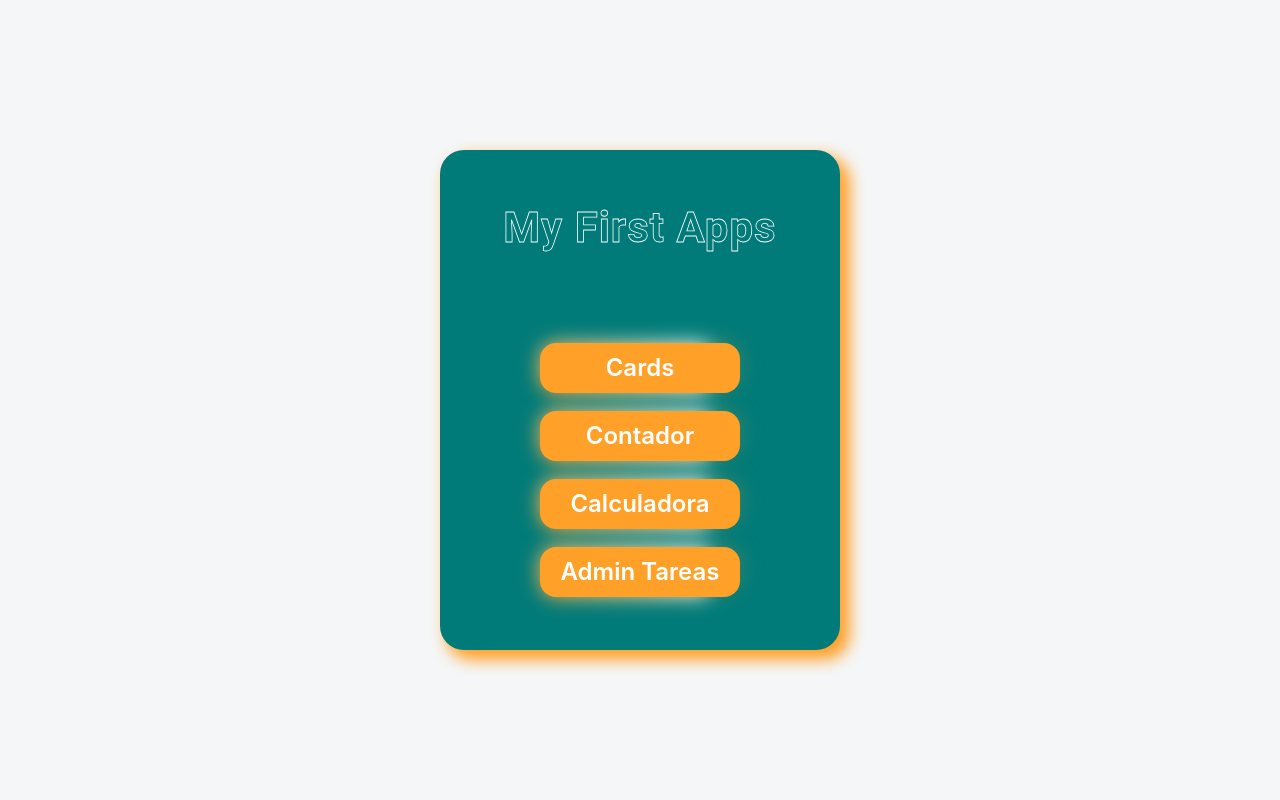
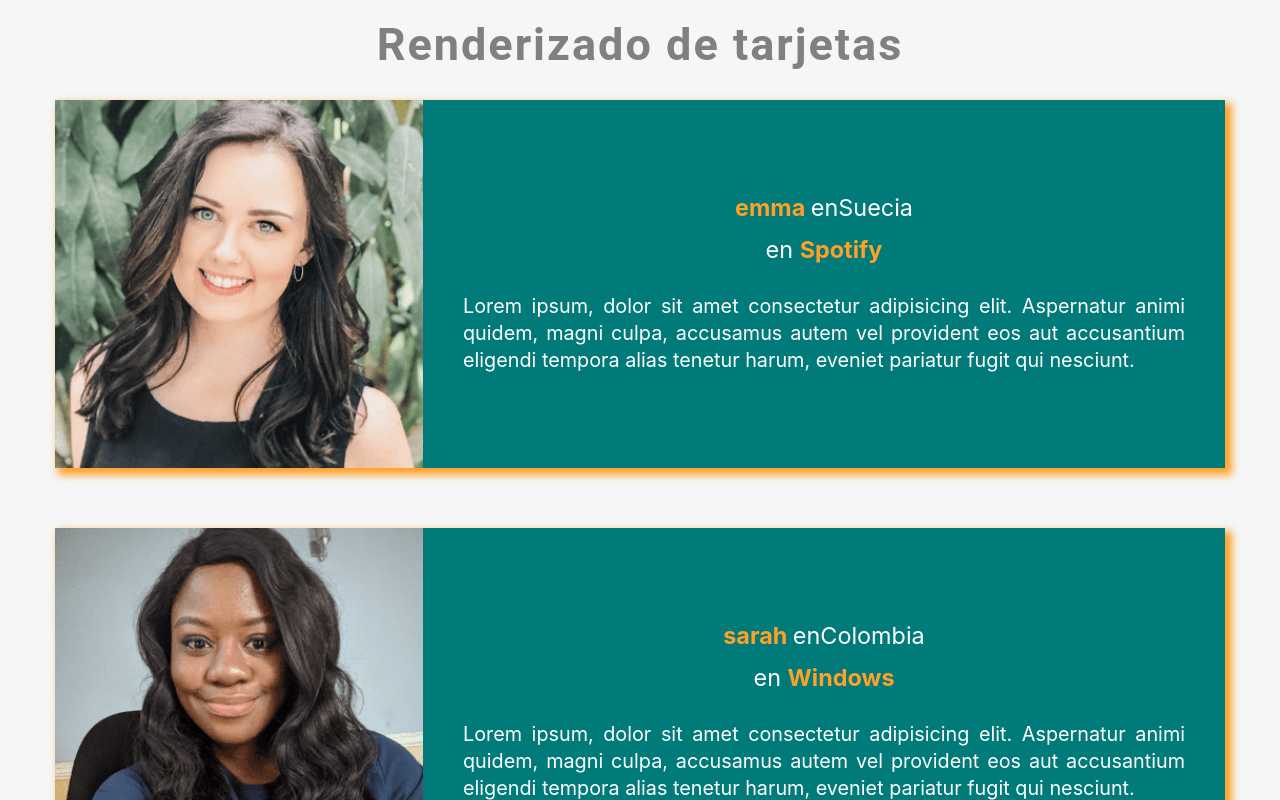
Before and after one commit to JorgeDCoria/First-Proyect-React, a React (Create React App) app: page / in a window 1280 px wide. Shown: the top 800 px of the page. Built offline with nearby package versions, Linux system fonts and the light colour scheme.

Commit message:
feat / add testimonios component and perf styles

```diff
--- a/src/App.js
+++ b/src/App.js
@@ -1,29 +1,15 @@
 import "./App.css";
-import Testimonio from "./components/Testimonio.jsx";
+
 import Contador from "./components/Contador.jsx";
 import CalculadoraReact from "./components/CalculadoraReact";
 import AplicacionTarea from "./components/AplicacionTareas";
 import Menu from "./components/Menu/Menu";
+import Testimonios from "./components/Testimonios/Testimonios";
 
 function App() {
   return (
     <div className="App">
-      {/* <div className='contenedor-principal'>
-        <h1>Esto es lo que dicen los alumnos de la freeCodCamp</h1>
-        <Testimonio
-          nombre='emma'
-          pais='Suecia'
-          cargo='Ingeniera'
-          empresa='Spotify'
-          imagen='emma'
-          testimonio='hoal que tal como estas, en esta oprtinundad para comentarles mis expereriencias en esta empresa jejejeje'
-        />
-      </div>
-
-      <Contador />
-      <CalculadoraReact />
-      */}
-      {/* <AplicacionTarea/> */}
+      <Testimonios />
       <Menu />
     </div>
   );
--- a/src/components/Menu/Menu.jsx
+++ b/src/components/Menu/Menu.jsx
@@ -2,10 +2,13 @@
 import s from "./Menu.module.css";
 const Menu = () => {
   const apps = ["cards", "contador", "calculadora", "Admin Tareas"];
+
   return (
     <div className={s.container}>
       <div className={s.subcontainer}>
-        <h1>My First Apps</h1>
+        <h1>
+          My First Apps <br /> With React
+        </h1>
         <ul className={s.lista}>
           {apps.map((t, i) => (
             <li key={i} className={s.item}>
--- a/src/components/Testimonio.jsx
+++ /dev/null
@@ -1,26 +0,0 @@
-import React from 'react';
-import '../hojas-de-estilo/Testimonio.css';
-export default function Testimonio(props){
-  return (
-      <div className='contenedor-testimonio'>
-        <img
-          className='imagen-testimonio'
-          src={require(`../Imagenes/testimonio-${props.imagen}.png`)}
-          alt='Foto de portada'
-        />
-
-        <div className='contenedor-texto-testimonio'>
-          <p className='nombre-testimonio'>
-            <strong>{props.nombre} </strong> en
-            {props.pais}
-          </p>
-          <p className='cargo-testimonio'>
-            {props.cargo} en
-            <strong>{props.empresa} </strong>
-          </p>
-          <p className='texto-testimonio'>{props.testimonio}</p>
-        </div>
-
-      </div>
-    );
-};
--- /dev/null
+++ b/src/components/Testimonios/Testimonio/Testimonio.jsx
@@ -0,0 +1,29 @@
+import React from "react";
+import s from "./Testimonio.module.css";
+export default function Testimonio(props) {
+  return (
+    <div className={s.contenedortestimonio}>
+      <img
+        className={s.imagentestimonio}
+        src={require(`../../../Imagenes/testimonio-${props.imagen}.png`)}
+        alt="Foto de portada"
+      />
+
+      <div className={s.contenedortextotestimonio}>
+        <p className={s.nombretestimonio}>
+          <strong className={s.resaltar}>{props.nombre} </strong> en
+          {props.pais}
+        </p>
+        <p className={s.cargotestimonio}>
+          {props.cargo} en{" "}
+          <strong className={s.resaltar}>{props.empresa} </strong>
+        </p>
+        <p className={s.textotestimonio}>
+          {props.testimonio === ""
+            ? "Lorem ipsum, dolor sit amet consectetur adipisicing elit. Aspernatur animi quidem, magni culpa, accusamus autem vel provident eos aut accusantium eligendi tempora alias tenetur harum, eveniet pariatur fugit qui nesciunt."
+            : s.testimonio}{" "}
+        </p>
+      </div>
+    </div>
+  );
+}
--- a/src/hojas-de-estilo/Testimonio.css
+++ b/src/components/Testimonios/Testimonio/Testimonio.module.css
@@ -1,4 +1,4 @@
-.contenedor-testimonio{
+.contenedortestimonio{
     width: 1170px;
     height: 368px;
     background-color: #ffffff;
@@ -6,30 +6,36 @@
     display: flex;
     justify-content: center;
     align-items: center;
-    box-shadow: 0 3px 13px 1px rgb(0 0 0 /9%);
+    box-shadow: 5px 5px 8px 2px var(--secondary-color-base);
+    background: var(--primary-color-base);
+    color:white;
 }
-.imagen-testimonio{
+.imagentestimonio{
     height: 100%;
     width: auto;
 }
 
-.contenedor-texto-testimonio{
+.contenedortextotestimonio{
     text-align: center;
     padding: 40px;
     line-height: 1.5rem;
     font-weight: 400;
 
+
 }
-.nombre-testimonio{
+.nombretestimonio{
     /* rem toma como unidad el tamano de la fuente raiz */
     font-size: 1.3rem;
 }
-.cargo-testimonio{
+.cargotestimonio{
     font-size: 1.3rem;
     margin-top: 15px;
     padding-bottom: 30px;
 }
-.texto-testimonio{
+.textotestimonio{
     text-align: justify;
     font-size: 1.1rem;
 }
+.resaltar{
+    color: var(--secondary-color-base);
+}
--- /dev/null
+++ b/src/components/Testimonios/Testimonios.jsx
@@ -0,0 +1,49 @@
+import React from "react";
+import Testimonio from "./Testimonio/Testimonio";
+import s from "./Testimonios.module.css";
+
+const Testimonios = () => {
+  const data = [
+    {
+      nombre: "emma",
+      image: "emma",
+      empresa: "Spotify",
+      pais: "Suecia",
+      cargo: "Ingeniera",
+      testimonio: "",
+    },
+    {
+      nombre: "sarah",
+      image: "sarah",
+      empresa: "Windows",
+      pais: "Colombia",
+      cargo: "Developer",
+      testimonio: "",
+    },
+    {
+      nombre: "shawn",
+      image: "shawn",
+      empresa: "Holcim",
+      pais: "Milan",
+      cargo: "Arquitecto",
+      testimonio: "",
+    },
+  ];
+  return (
+    <div className={s.contenedor}>
+      <h1 className={s.title}>Renderizado de tarjetas</h1>
+      {data.map((test) => (
+        <Testimonio
+          key={test.nombre}
+          nombre={test.nombre}
+          pais={test.pais}
+          empresa={test.empresa}
+          imagen={test.image}
+          testimonio={test.testimonio}
+        />
+      ))}
+    </div>
+  );
+};
+
+export default Testimonios;
--- /dev/null
+++ b/src/components/Testimonios/Testimonios.module.css
@@ -0,0 +1,12 @@
+.contenedor{
+  min-height: 600px;
+  display: flex;
+  flex-wrap: wrap;
+  align-items: center;
+  justify-content: center;
+}
+.title{
+  font-size: 2.5rem;
+  letter-spacing: 2px;
+  color: gray
+}
```
